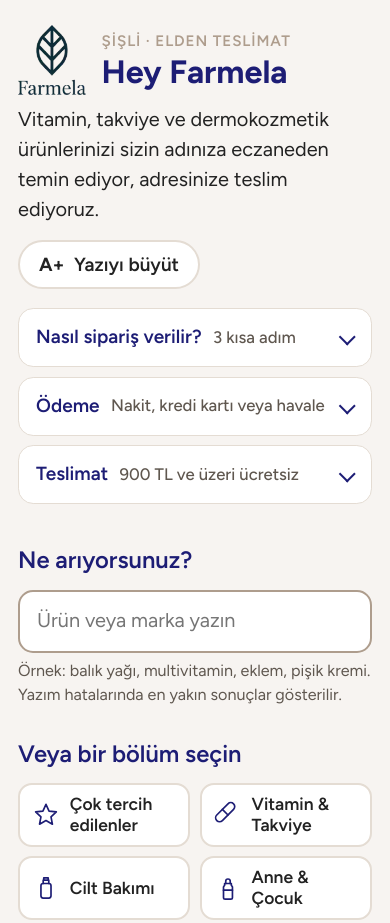
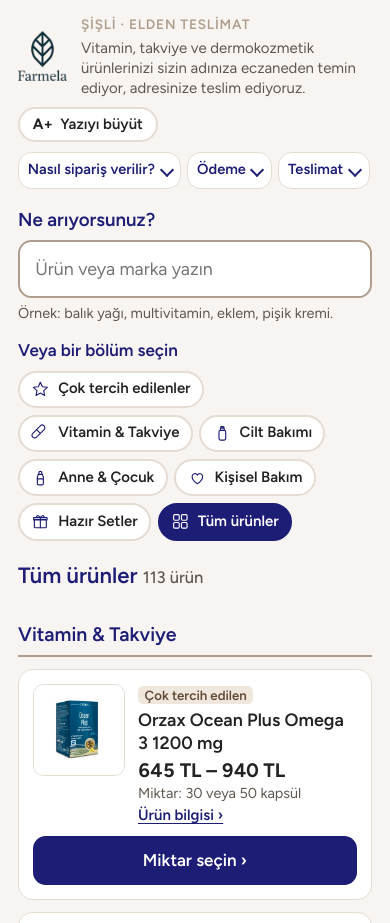
Before and after one commit to FarmelaTR/farmela.github.io, a plain HTML site: page index.html in a window 390 px wide. Shown: the top 923 px of the page. Drawn offline with Linux system fonts and the light colour scheme.

Commit message:
Mobil görünüm: ürünler ve arama öne alındı, yazılar küçültüldü, 'Hey Farmela' başlığı ve yazım hatası notu kaldırıldı
Co-Authored-By: Claude Opus 5.5 <noreply@anthropic.com>

```diff
--- a/index.html
+++ b/index.html
@@ -29,8 +29,9 @@
 }
 *{box-sizing:border-box}
 html{-webkit-text-size-adjust:100%}
-body{margin:0;background:var(--bg);color:var(--ink);font-family:var(--font);font-size:19px;line-height:1.5;padding-bottom:9em}
-body.big{font-size:23px}
+body{margin:0;background:var(--bg);color:var(--ink);font-family:var(--font);font-size:17px;line-height:1.5;padding-bottom:9em}
+body.big{font-size:19px}
+.sr-only{position:absolute;width:1px;height:1px;padding:0;margin:-1px;overflow:hidden;clip:rect(0,0,0,0);white-space:nowrap;border:0}
 body.locked{overflow:hidden}
 .wrap{max-width:680px;margin:0 auto;padding:0 18px}
 button{font-family:inherit;font-size:1em;color:inherit}
@@ -42,7 +43,7 @@ header{padding:1.3em 0 .4em}
 .logo{width:3.6em;height:auto;flex:0 0 3.6em}
 .kicker{margin:0;color:var(--taupe);font-weight:600;font-size:.8em;letter-spacing:.06em;text-transform:uppercase}
 .brand{font-size:1.7em;font-weight:700;margin:0;color:var(--accent);line-height:1.15}
-.tag{margin:.5em 0 0;font-size:1.05em}
+.tag{margin:.25em 0 0;font-size:1em;line-height:1.35}
 .textsize{margin-top:.8em;display:inline-flex;align-items:center;gap:.5em;min-height:2.6em;padding:0 1em;border-radius:999px;border:2px solid var(--line);background:var(--surface);font-weight:600;cursor:pointer}
 .textsize[aria-pressed="true"]{border-color:var(--accent);color:var(--accent)}
 .textsize .aa{font-weight:700}
@@ -197,9 +198,30 @@ fieldset{border:0;margin:0;padding:0}
 .small{color:var(--muted);font-size:.85em;margin:.6em 0 0}
 @media (prefers-reduced-motion: no-preference){.add,.cat,.primary,.choice span{transition:background-color .15s,border-color .15s,color .15s}}
 
+/* ---------- Phone: compact top so search and products show sooner ---------- */
+@media (max-width:699px){
+  header{padding:.8em 0 0}
+  .logo{width:2.9em;flex-basis:2.9em}
+  .tag{font-size:.88em;color:var(--muted)}
+  .textsize{margin-top:.6em;min-height:2.3em;padding:0 .85em;font-size:.88em}
+  .infos{display:flex;flex-wrap:wrap;gap:.35em;margin-top:.6em}
+  .info{flex:0 0 auto}
+  .info[open]{flex-basis:100%}
+  .info summary{min-height:2.4em;padding:.3em .6em;gap:.2em .45em;font-size:.86em}
+  .info:not([open]) .is{display:none}
+  .find{margin-top:1em}
+  .find h2{font-size:1.1em;margin-bottom:.35em}
+  .cats-h{margin:.8em 0 .4em;font-size:1em}
+  .cats{display:flex;flex-wrap:wrap;gap:.4em}
+  .cat,.cat.wide{flex:0 0 auto;min-height:2.5em;padding:.3em .75em;font-size:.88em;border-radius:999px}
+  .cat svg{flex-basis:1.25em;width:1.25em;height:1.25em}
+  .resbar{margin-top:1.1em}
+}
+
 /* ---------- Wider screens: phone layout above stays the default ---------- */
 @media (min-width:700px){
-  body{font-size:18px}
+  body{font-size:16px}
+  body.big{font-size:18px}
   .wrap{max-width:1180px;padding:0 28px}
   header{padding-top:1.8em}
   .infos{grid-template-columns:repeat(3,minmax(0,1fr));align-items:start}
@@ -245,8 +267,7 @@ fieldset{border:0;margin:0;padding:0}
 <body>
 <div class="wrap">
   <header>
-    <div class="head"><img class="logo" src="img/logo.webp" alt="Farmela logosu" width="120" height="123"><div><p class="kicker">Şişli · Elden teslimat</p><h1 class="brand">Hey Farmela</h1></div></div>
-    <p class="tag">Vitamin, takviye ve dermokozmetik ürünlerinizi sizin adınıza eczaneden temin ediyor, adresinize teslim ediyoruz.</p>
+    <div class="head"><img class="logo" src="img/logo.webp" alt="Farmela logosu" width="120" height="123"><div><h1 class="sr-only">Hey Farmela</h1><p class="kicker">Şişli · Elden teslimat</p><p class="tag">Vitamin, takviye ve dermokozmetik ürünlerinizi sizin adınıza eczaneden temin ediyor, adresinize teslim ediyoruz.</p></div></div>
     <button type="button" class="textsize" id="textsize" aria-pressed="false"><span class="aa">A+</span> Yazıyı büyüt</button>
     <div class="infos">
       <details class="info">
@@ -274,7 +295,7 @@ fieldset{border:0;margin:0;padding:0}
       <input id="q" type="search" enterkeyhint="search" placeholder="Ürün veya marka yazın" autocomplete="off">
       <button type="button" id="qclear" hidden>Sil</button>
     </div>
-    <p class="qhint">Örnek: balık yağı, multivitamin, eklem, pişik kremi. Yazım hatalarında en yakın sonuçlar gösterilir.</p>
+    <p class="qhint">Örnek: balık yağı, multivitamin, eklem, pişik kremi.</p>
     <p class="cats-h" id="cats-h">Veya bir bölüm seçin</p>
     <div class="cats" id="cats" role="group" aria-labelledby="cats-h"></div>
   </section>
```
